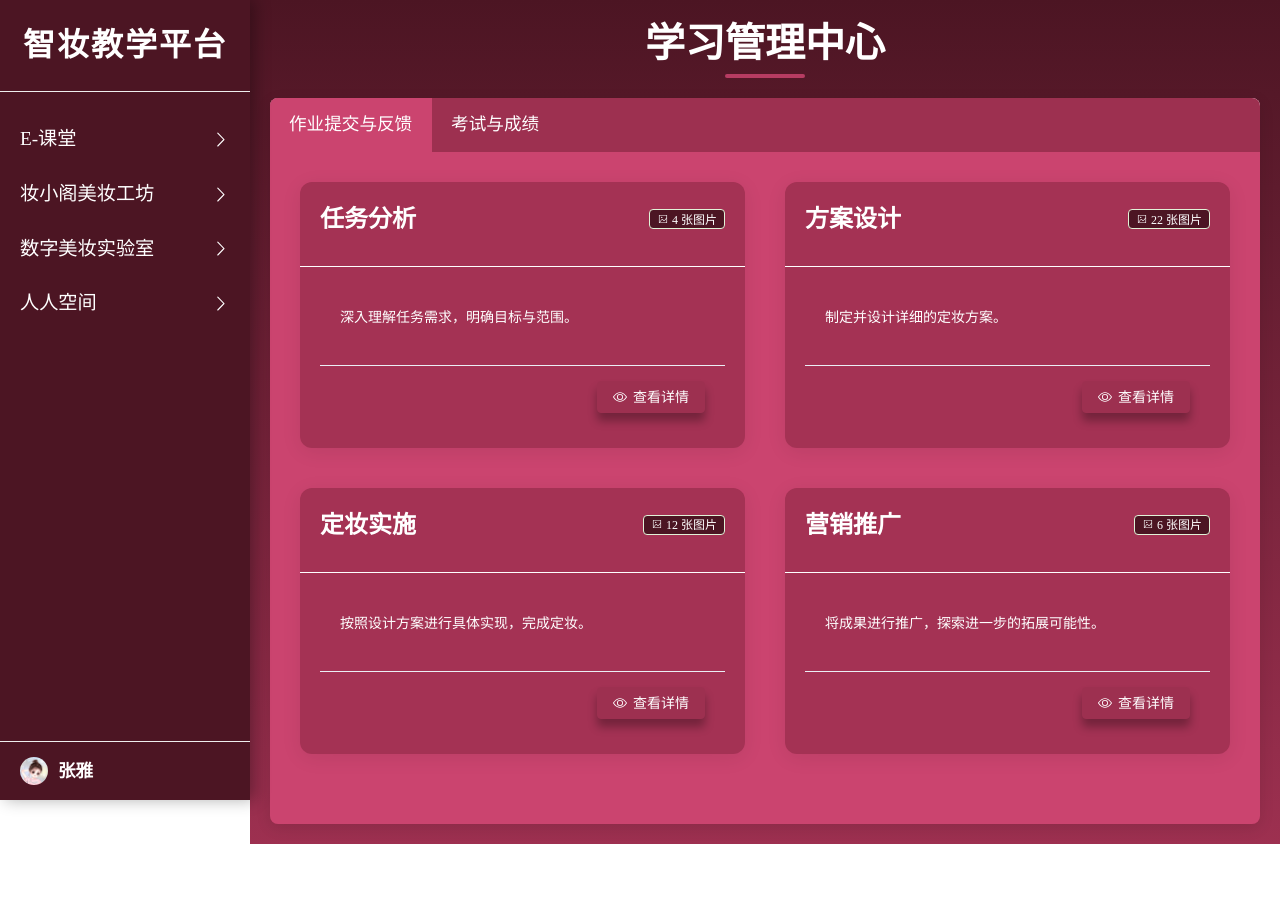
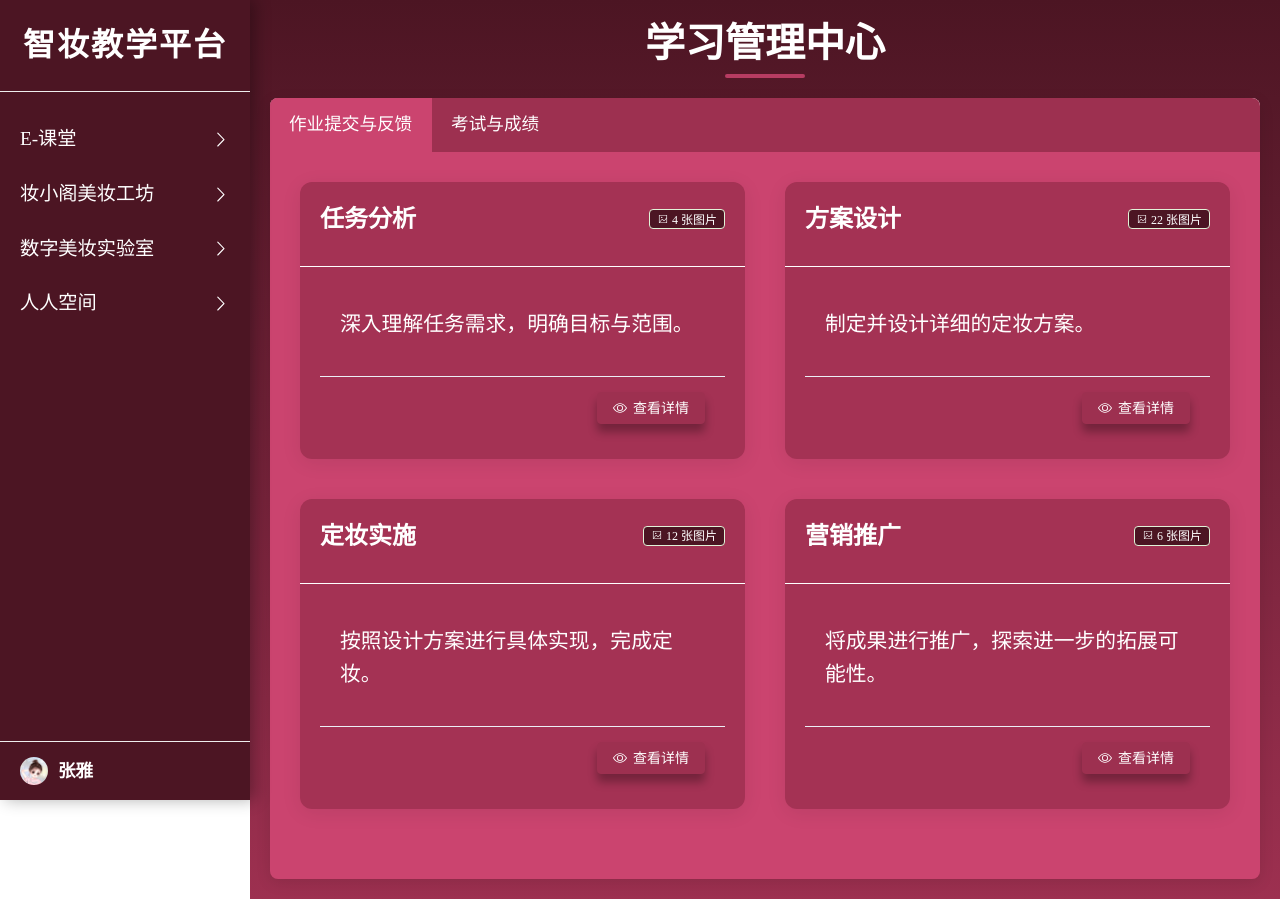
Before and after one commit to HyperEthan/atelier, a Vue app: page /learning in a window 1280 px wide. Before the commit the page ends 844 px from the top, so only its background shows below. Built offline with nearby package versions, Linux system fonts and the light colour scheme; a web font is replaced by a local one.

Commit message:
调整字体大小

```diff
--- a/src/components/HomeworkSubmission.vue
+++ b/src/components/HomeworkSubmission.vue
@@ -527,7 +527,7 @@ watch(imageDetailDialogVisible, (newValue) => {
 }
 
 .module-description {
-  font-size: 14px;
+  font-size: 1.3rem;
   color: #fff;
   margin-bottom: 15px;
   line-height: 1.6;
```
